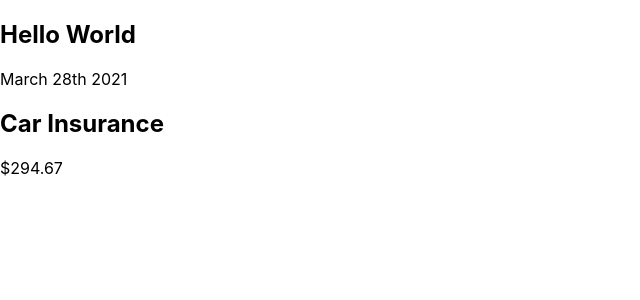
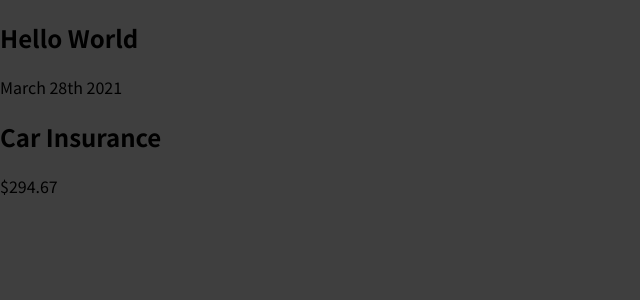
Before and after one commit to BobMakhlin/react-complete-guide, a React (Create React App) app: page / in a window 1280 px wide. Shown: the top 300 px of the page, without its empty margins (0-640 px from the left). Built offline with nearby package versions, Linux system fonts and the light colour scheme.

Commit message:
Update styles

```diff
--- a/src/index.css
+++ b/src/index.css
@@ -1,13 +1,14 @@
+@import url('https://fonts.googleapis.com/css2?family=Noto+Sans+JP:wght@400;700&display=swap');
+
+* {
+  box-sizing: border-box;
+}
+
+html {
+  font-family: 'Noto Sans JP', sans-serif;
+}
+
 body {
   margin: 0;
-  font-family: -apple-system, BlinkMacSystemFont, 'Segoe UI', 'Roboto', 'Oxygen',
-    'Ubuntu', 'Cantarell', 'Fira Sans', 'Droid Sans', 'Helvetica Neue',
-    sans-serif;
-  -webkit-font-smoothing: antialiased;
-  -moz-osx-font-smoothing: grayscale;
+  background-color: #3f3f3f;
 }
-
-code {
-  font-family: source-code-pro, Menlo, Monaco, Consolas, 'Courier New',
-    monospace;
-}
```
